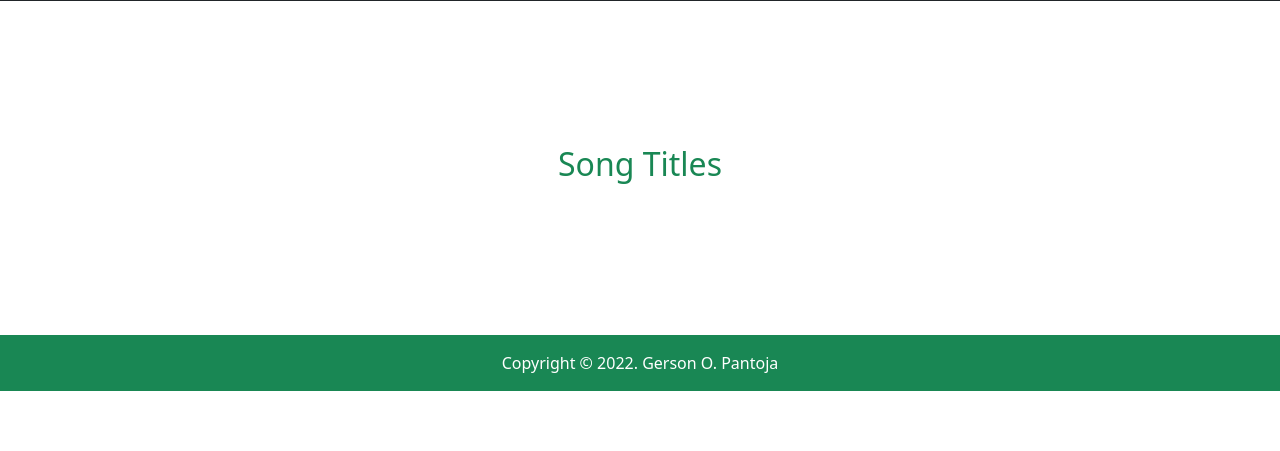
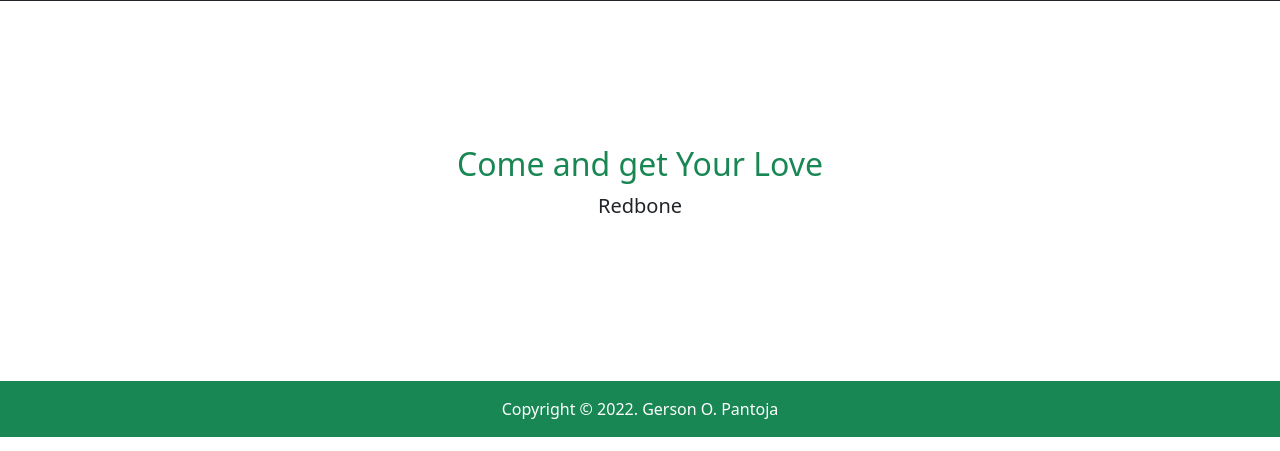
Before and after one commit to GersonPantoja/Act4-Melomaniac-Pantoja, a PHP site: page /song8.php in a window 1280 px wide. Shown: the part 349-800 px from the top of the page. Run offline with PHP 8.4, Linux system fonts and the light colour scheme.

Commit message:
song8 title and singer has been added

```diff
--- a/song8.php
+++ b/song8.php
@@ -43,8 +43,8 @@
                 <div class="row gx-4 justify-content-center">
                     <div class="col-lg-12 text-center">
                         <!-- Song title and singer-->
-                        <h2 class="text-success">Song Titles</h2>
-                        <!-- <p class="lead">Artist name</p> -->
+                        <h2 class="text-success"> Come and get Your Love </h2>
+                        <p class="lead"> Redbone </p>
                         <?php
 
                         ?>
```
